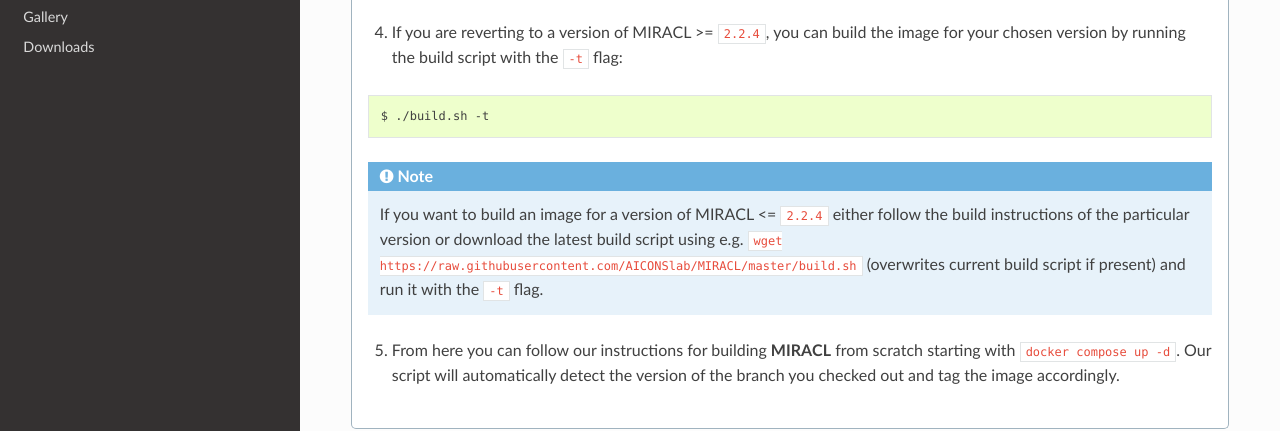
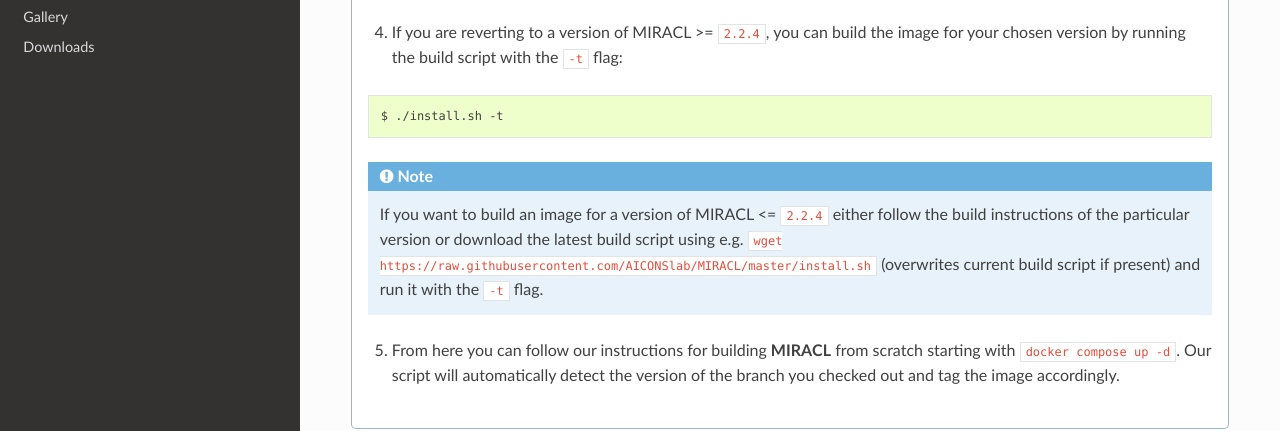
Before and after one commit to AICONSlab/MIRACL, a Sphinx documentation site: the page built from docs/installation/installation.rst, in a window 1280 px wide and 900 px high, scrolled down 3821 px. Shown: the part 310-741 px from the top of the window. Built offline with Sphinx 7.4.7 and the Read the Docs theme 2.0.0, drawn with Linux system fonts in a browser that asks for light colours; some of the changed text lies outside the part shown.

Commit message:
[feat] rename build.sh to install.sh
[docs] change mentions of build.sh to install.sh

```diff
--- a/docs/installation/installation.rst
+++ b/docs/installation/installation.rst
@@ -73,11 +73,11 @@
 
       .. code-block::
 
-         $ ./build.sh
+         $ ./install.sh
 
       .. error::
          Make sure that the script can be executed. If it can't and you are
-         the owner of the file, use ``chmod u+x build.sh`` to make it
+         the owner of the file, use ``chmod u+x install.sh`` to make it
          executable. Prefix with ``sudo`` if you are not the owner of the file
          or change permissions for ``g`` and/or ``o``.
 
@@ -219,12 +219,12 @@
 
       .. code-block::
 
-         $ ./build.sh -t
+         $ ./install.sh -t
 
       .. note::
          If you want to build an image for a version of MIRACL <= ``2.2.4``
          either follow the build instructions of the particular version or
-         download the latest build script using e.g. ``wget https://raw.githubusercontent.com/AICONSlab/MIRACL/master/build.sh``
+         download the latest build script using e.g. ``wget https://raw.githubusercontent.com/AICONSlab/MIRACL/master/install.sh``
          (overwrites current build script if present) and run it with the
          ``-t`` flag.
 
```
Also changed, not shown: docs/downloads/workshops/2024/stanford_20_03_2024/data/miracl_stanford_20_03_2024_installing_miracl_on_windows.ipynb, 2 other files.
